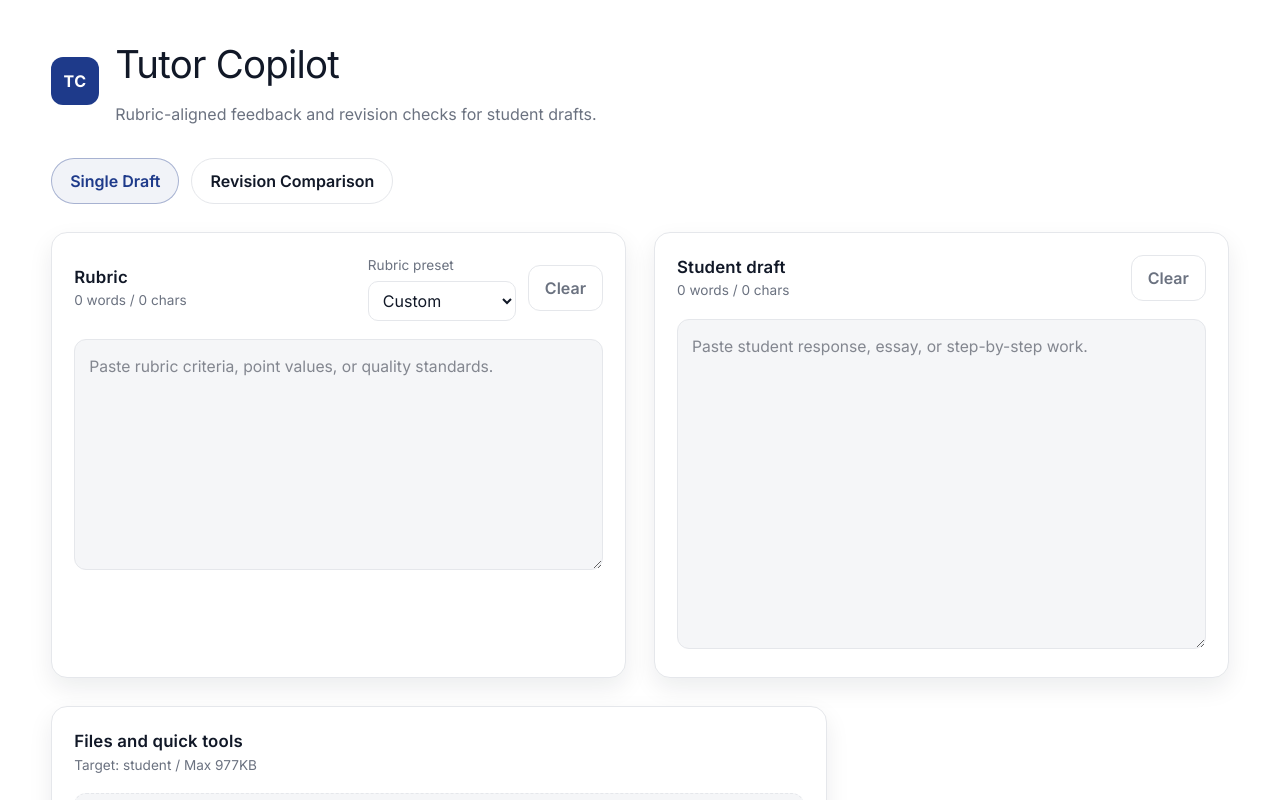
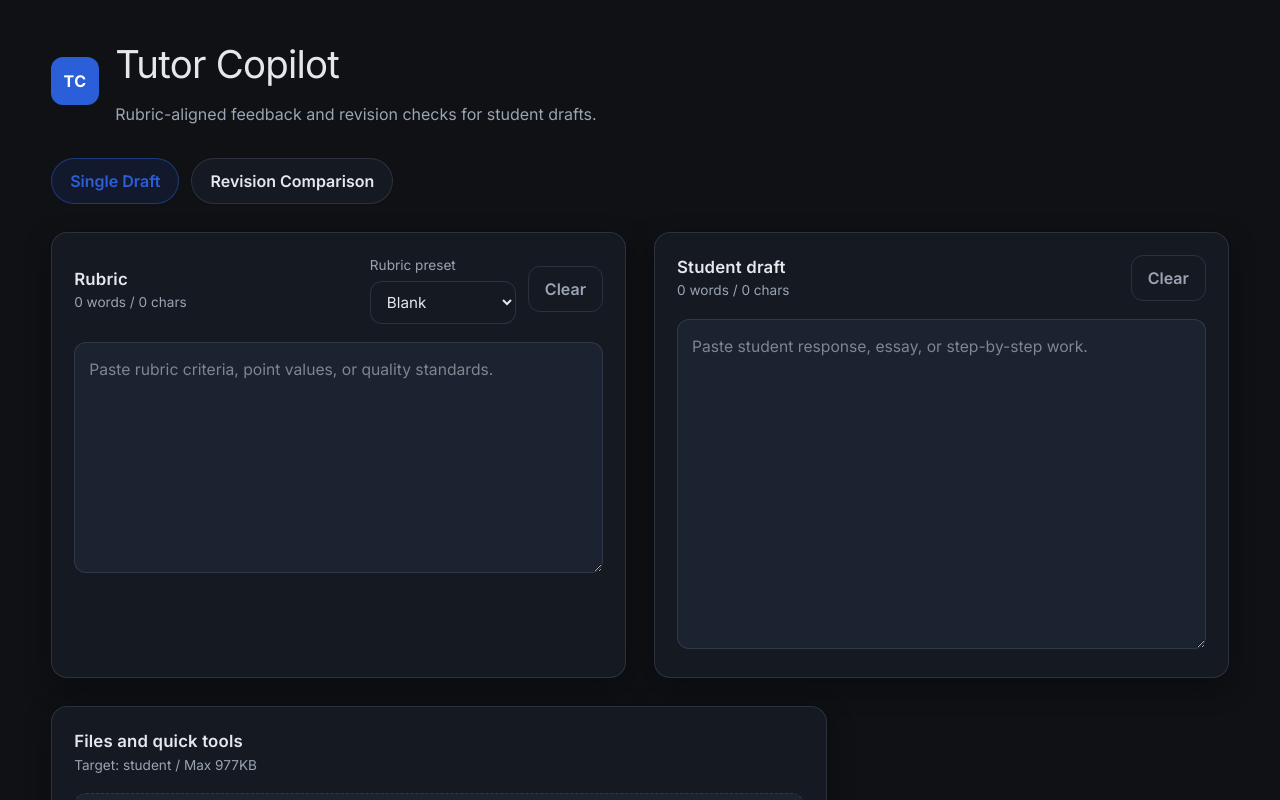
Before and after one commit to enterpenur12/tutor-copilot, a Next.js app in the folder frontend/: page / in a window 1280 px wide. Shown: the top 800 px of the page. Built offline with nearby package versions, Linux system fonts and the light colour scheme.

Commit message:
Refine AI tutor UI and backend

```diff
--- a/frontend/app/globals.css
+++ b/frontend/app/globals.css
@@ -1,16 +1,16 @@
 @import "tailwindcss";
 
 :root {
-  --bg: #ffffff;
-  --bg-elev: #ffffff;
-  --bg-soft: #f5f6f8;
-  --line: #e5e7eb;
-  --text: #111827;
-  --muted: #6b7280;
-  --accent: #1e3a8a;
-  --accent-strong: #1e3a8a;
-  --warn: #b45309;
-  --shadow: rgba(15, 23, 42, 0.08);
+  --bg: #0f1115;
+  --bg-elev: #141922;
+  --bg-soft: #1b2230;
+  --line: rgba(148, 163, 184, 0.18);
+  --text: #e5e7eb;
+  --muted: #9aa4b2;
+  --accent: #2b5fd9;
+  --accent-strong: #2b5fd9;
+  --warn: #f59e0b;
+  --shadow: rgba(6, 8, 12, 0.5);
 }
 
 @theme inline {
@@ -100,9 +100,9 @@ textarea {
 }
 
 .tab--active {
-  border-color: rgba(30, 58, 138, 0.35);
+  border-color: rgba(43, 95, 217, 0.45);
   color: var(--accent);
-  background: rgba(30, 58, 138, 0.06);
+  background: rgba(43, 95, 217, 0.12);
 }
 
 .hud__grid {
@@ -204,8 +204,8 @@ textarea {
 }
 
 .hud__textarea:focus {
-  outline: 2px solid rgba(30, 58, 138, 0.2);
-  border-color: rgba(30, 58, 138, 0.35);
+  outline: 2px solid rgba(43, 95, 217, 0.35);
+  border-color: rgba(43, 95, 217, 0.45);
 }
 
 .button {
@@ -228,15 +228,32 @@ textarea {
 }
 
 .button--secondary {
-  background: #f3f4f6;
-  border: 1px solid #d1d5db;
-  color: #374151;
+  background: rgba(148, 163, 184, 0.12);
+  border: 1px solid rgba(148, 163, 184, 0.3);
+  color: var(--text);
 }
 
 .button--ghost {
   background: transparent;
   border: 1px solid var(--line);
   color: var(--muted);
+}
+
+.button:focus-visible,
+.tab:focus-visible,
+.select:focus-visible,
+.hud__textarea:focus-visible {
+  outline: 2px solid rgba(43, 95, 217, 0.6);
+  outline-offset: 2px;
+}
+
+.button:active:not(:disabled),
+.tab:active,
+.button--primary:active:not(:disabled),
+.button--secondary:active:not(:disabled),
+.button--ghost:active:not(:disabled) {
+  transform: translateY(1px);
+  box-shadow: 0 0 0 2px rgba(43, 95, 217, 0.35);
 }
 
 .dropzone {
@@ -251,7 +268,7 @@ textarea {
 }
 
 .dropzone--active {
-  border-color: rgba(37, 99, 235, 0.5);
+  border-color: rgba(43, 95, 217, 0.55);
 }
 
 .dropzone__hint {
@@ -262,8 +279,15 @@ textarea {
 .select {
   background: var(--bg-elev);
   border: 1px solid var(--line);
-  border-radius: 10px;
-  padding: 8px 10px;
+  border-radius: 12px;
+  padding: 10px 12px;
+  font-size: 0.95rem;
+  color: var(--text);
+}
+
+.select:focus-visible {
+  outline: 2px solid rgba(43, 95, 217, 0.6);
+  outline-offset: 2px;
 }
 
 .output {
@@ -329,9 +353,9 @@ textarea {
 .alert {
   padding: 12px;
   border-radius: 12px;
-  border: 1px solid rgba(180, 83, 9, 0.3);
-  background: rgba(180, 83, 9, 0.08);
-  color: #8a4b10;
+  border: 1px solid rgba(245, 158, 11, 0.35);
+  background: rgba(245, 158, 11, 0.12);
+  color: #fbbf24;
   margin-bottom: 12px;
 }
 
@@ -366,7 +390,7 @@ textarea {
 }
 
 .score-card--change {
-  border-color: rgba(37, 99, 235, 0.3);
+  border-color: rgba(43, 95, 217, 0.4);
 }
 
 .report__section h3 {
--- a/frontend/app/page.tsx
+++ b/frontend/app/page.tsx
@@ -25,7 +25,6 @@ examples from the neighborhood program. The body paragraphs explain why the plan
 practical, and the conclusion restates the claim with a clear next step.`;
 
 const RUBRIC_PRESETS = [
-  { id: "custom", label: "Custom", value: null },
   { id: "blank", label: "Blank", value: "" },
   { id: "sample", label: "Sample rubric", value: SAMPLE_RUBRIC },
 ];
@@ -142,7 +141,7 @@ function makeId() {
 
 export default function Home() {
   const [activeTab, setActiveTab] = useState<"feedback" | "compare">("feedback");
-  const [rubricPreset, setRubricPreset] = useState("custom");
+  const [rubricPreset, setRubricPreset] = useState("blank");
   const [rubric, setRubric] = useState("");
   const [studentWork, setStudentWork] = useState("");
   const [output, setOutput] = useState("");
@@ -196,15 +195,12 @@ export default function Home() {
 
   function updateRubric(nextValue: string) {
     setRubric(nextValue);
-    if (rubricPreset !== "custom") {
-      setRubricPreset("custom");
-    }
   }
 
   function applyRubricPreset(nextPreset: string) {
     setRubricPreset(nextPreset);
     const preset = RUBRIC_PRESETS.find((item) => item.id === nextPreset);
-    if (preset && preset.value !== null) {
+    if (preset) {
       setRubric(preset.value);
     }
   }
@@ -314,7 +310,7 @@ export default function Home() {
   function restoreComparison(entry: ComparisonEntry) {
     setActiveTab("compare");
     setRubric(entry.rubric);
-    setRubricPreset("custom");
+    setRubricPreset("blank");
     setTone(entry.tone);
     setDraftBefore(entry.draft_before);
     setDraftAfter(entry.draft_after);
```
